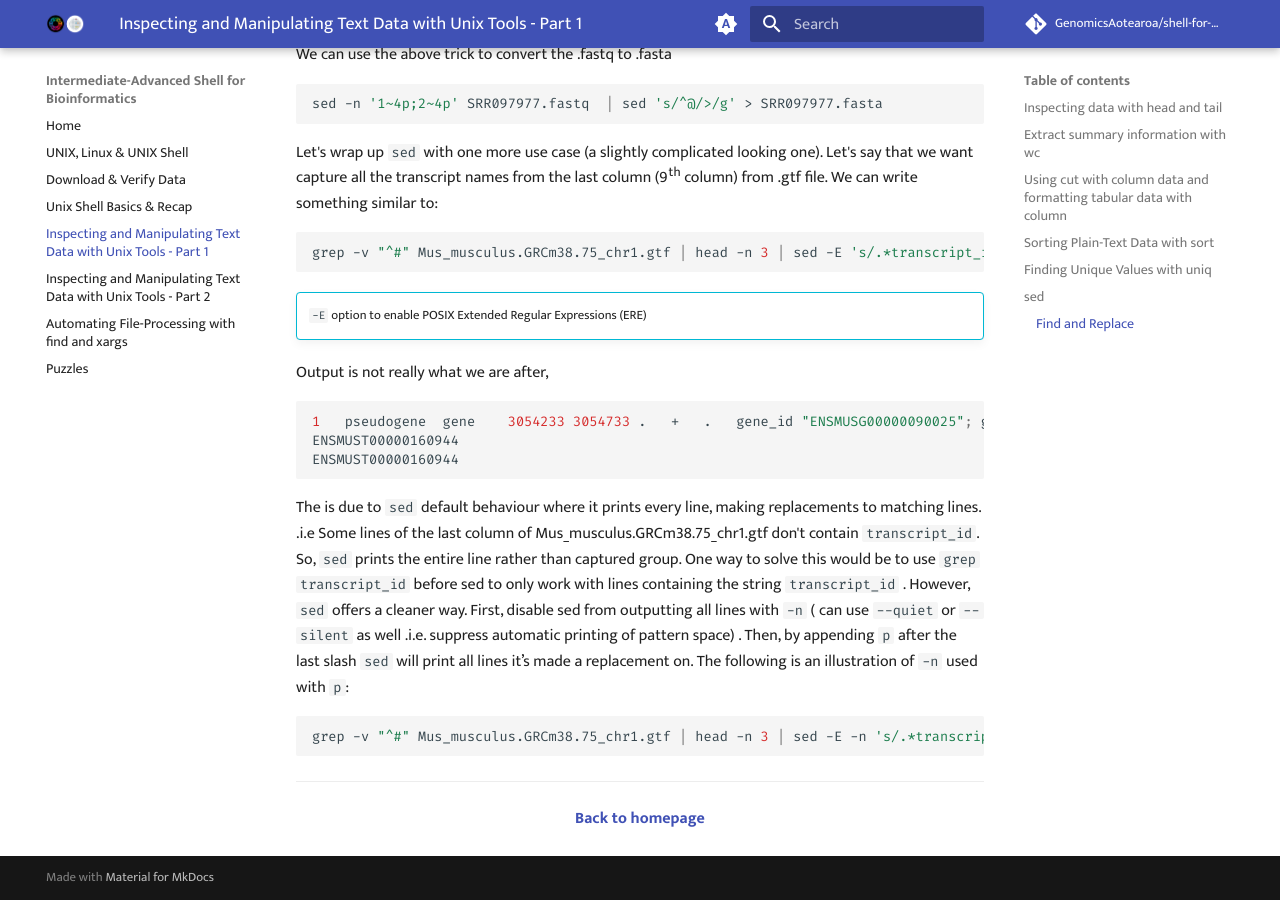
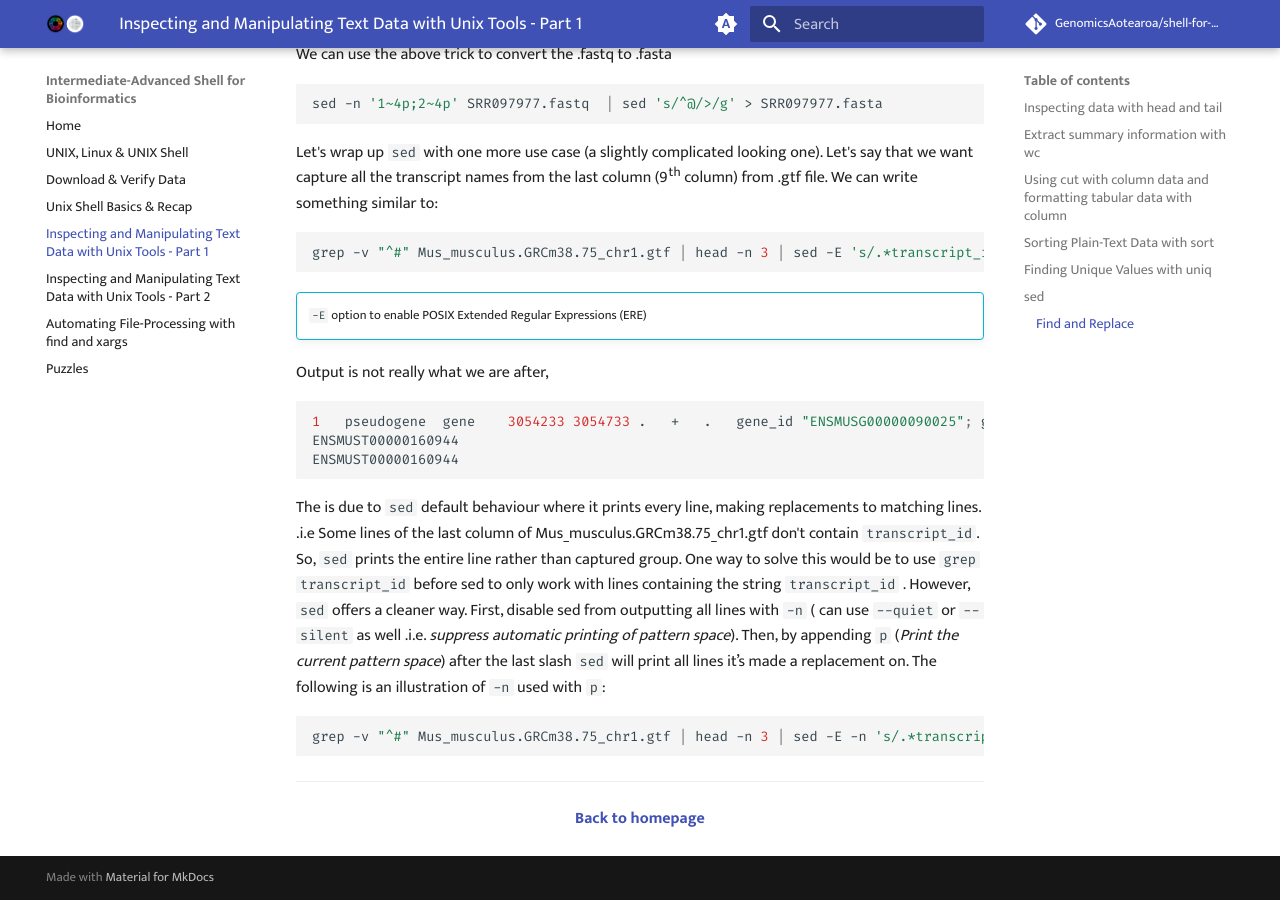
Before and after one commit to GenomicsAotearoa/shell-for-bioinformatics, an MkDocs documentation site: the page built from docs/4_inspectmanipluate.md, in a window 1280 px wide and 900 px high, scrolled down 9204 px. Built offline with MkDocs 1.6.1 and Material for MkDocs 9.7.7, drawn with Linux system fonts in a browser that asks for light colours; comment, search, counter and statistics services are not loaded; the version menu is left out.

````diff
--- a/docs/4_inspectmanipluate.md
+++ b/docs/4_inspectmanipluate.md
@@ -501,7 +501,7 @@
 ENSMUST00000160944
 ```
 
-The is due to `sed` default behaviour where it prints every line, making replacements to matching lines. .i.e Some lines of the last column of Mus_musculus.GRCm38.75_chr1.gtf don't contain `transcript_id`. So, `sed` prints the entire line rather than captured group. One way to solve this would be to use `grep` `transcript_id` before sed to only work with lines containing the string `transcript_id` . However, `sed` offers a cleaner way. First, disable sed from outputting all lines with `-n` ( can use `--quiet` or `--silent` as well .i.e. suppress automatic printing of pattern space) . Then, by appending `p` after the last slash `sed` will print all lines it’s made a replacement on. The following is an illustration of `-n` used with `p`:
+The is due to `sed` default behaviour where it prints every line, making replacements to matching lines. .i.e Some lines of the last column of Mus_musculus.GRCm38.75_chr1.gtf don't contain `transcript_id`. So, `sed` prints the entire line rather than captured group. One way to solve this would be to use `grep` `transcript_id` before sed to only work with lines containing the string `transcript_id` . However, `sed` offers a cleaner way. First, disable sed from outputting all lines with `-n` ( can use `--quiet` or `--silent` as well .i.e. *suppress automatic printing of pattern space*). Then, by appending `p` (*Print the current pattern space*) after the last slash `sed` will print all lines it’s made a replacement on. The following is an illustration of `-n` used with `p`:
 
 ```bash
 grep -v "^#" Mus_musculus.GRCm38.75_chr1.gtf | head -n 3 | sed -E -n 's/.*transcript_id "([^"]+)".*/\1/p'
````
